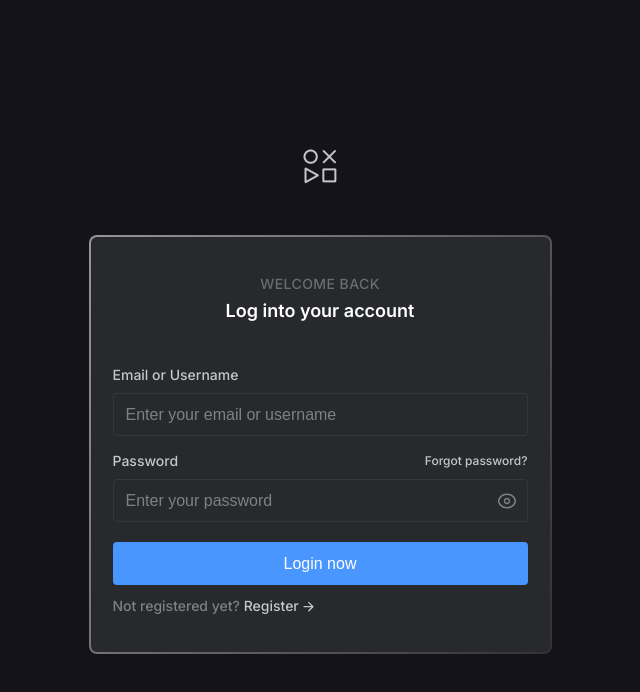
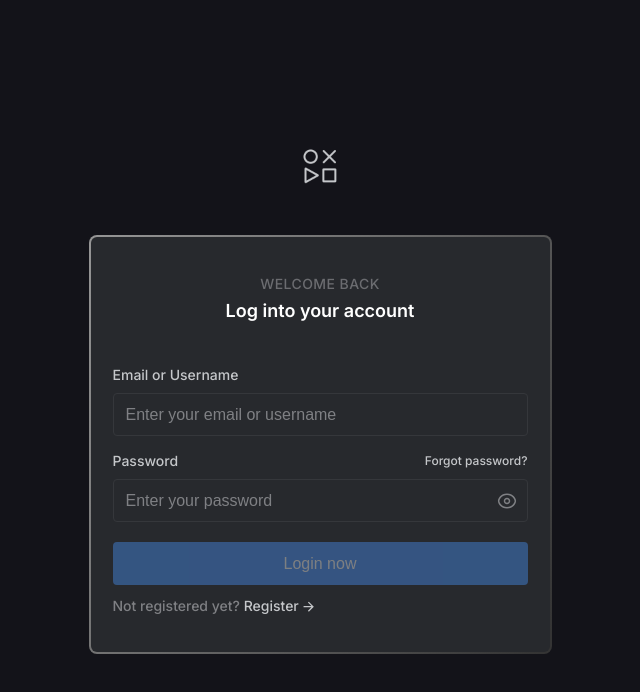
Before and after one commit to mehulsachdeva/atlys-ui, a React (Create React App) app: page / in a window 1280 px wide. Shown: the top 692 px of the page, without its empty margins (320-960 px from the left). Built offline with nearby package versions, Linux system fonts and the light colour scheme.

Commit message:
Add button disable back

```diff
--- a/src/components/common/core/LoginCard/index.tsx
+++ b/src/components/common/core/LoginCard/index.tsx
@@ -16,16 +16,16 @@ interface LoginCardType {
 const LoginCard = (props: LoginCardType) => {
 	const { defaultForm = "login", onSuccess } = props
 	const [isLoginForm, setIsLoginForm] = useState(defaultForm === "login")
-	const [values, setValues] = useState({ email: "", username: "", password: "" })
+	const [values, setValues] = useState({ email: "", username: "", password: "" }) //
 	const { login, register } = useContext<any>(AuthContext)
+	const isSubmitDisabled =
+		!values.password || !values.username.trim() || (!isLoginForm && !values.email.trim())
 
 	const handleChange = useCallback((key: string, value: string) => {
 		setValues((curr) => ({ ...curr, [key]: value }))
 	}, [])
 
 	const handleSubmitClick = useCallback(() => {
-		if (!values.password || !values.username.trim() || (!isLoginForm && !values.email.trim()))
-			return
 		if (isLoginForm) {
 			login(values, onSuccess)
 		} else {
@@ -87,7 +87,7 @@ const LoginCard = (props: LoginCardType) => {
 						/>
 					</div>
 					<div className={styles.buttonWrapper}>
-						<Button width="100%" onClick={handleSubmitClick}>
+						<Button width="100%" disabled={isSubmitDisabled} onClick={handleSubmitClick}>
 							{isLoginForm ? "Login now" : "Continue"}
 						</Button>
 					</div>
```
